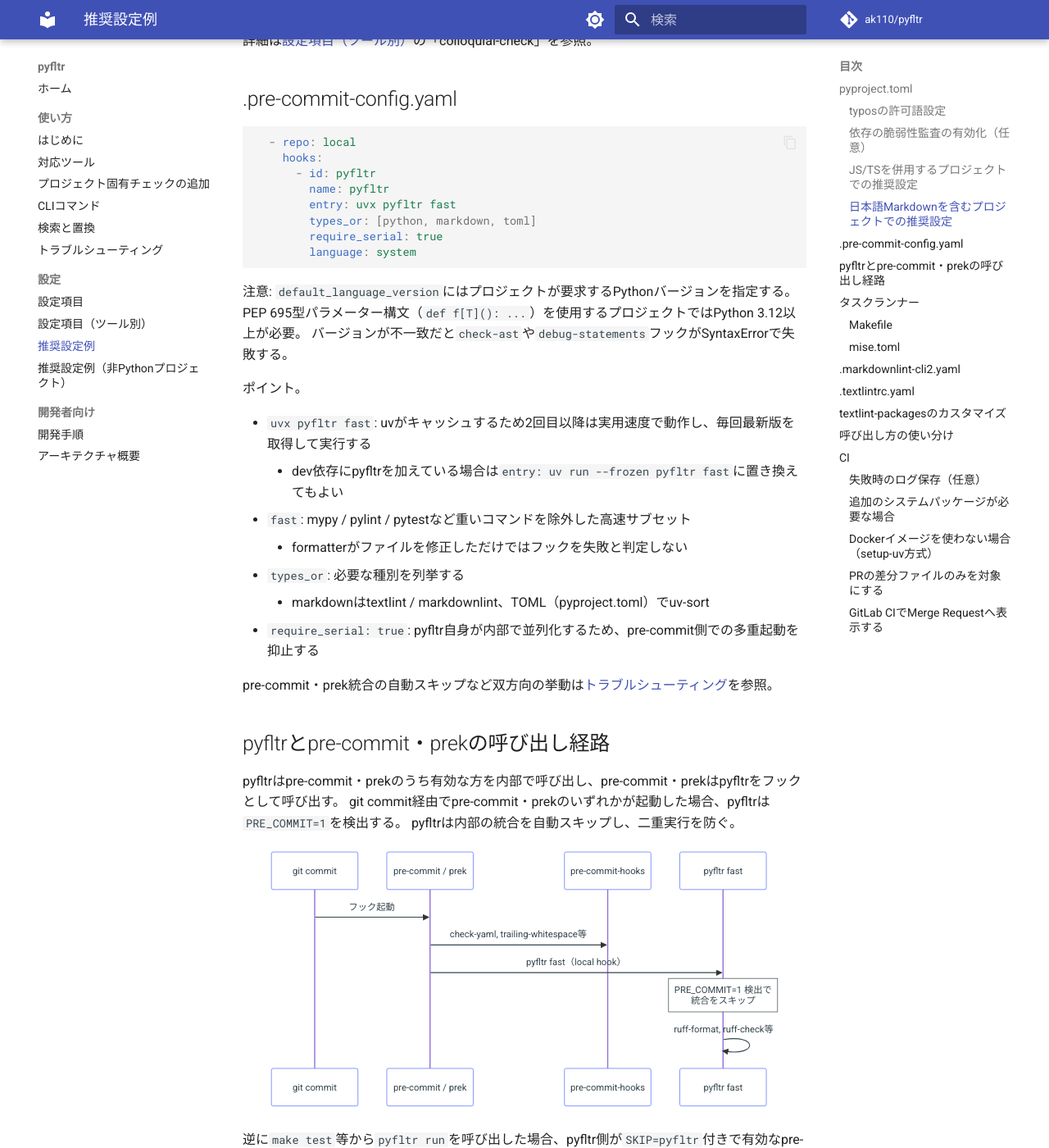
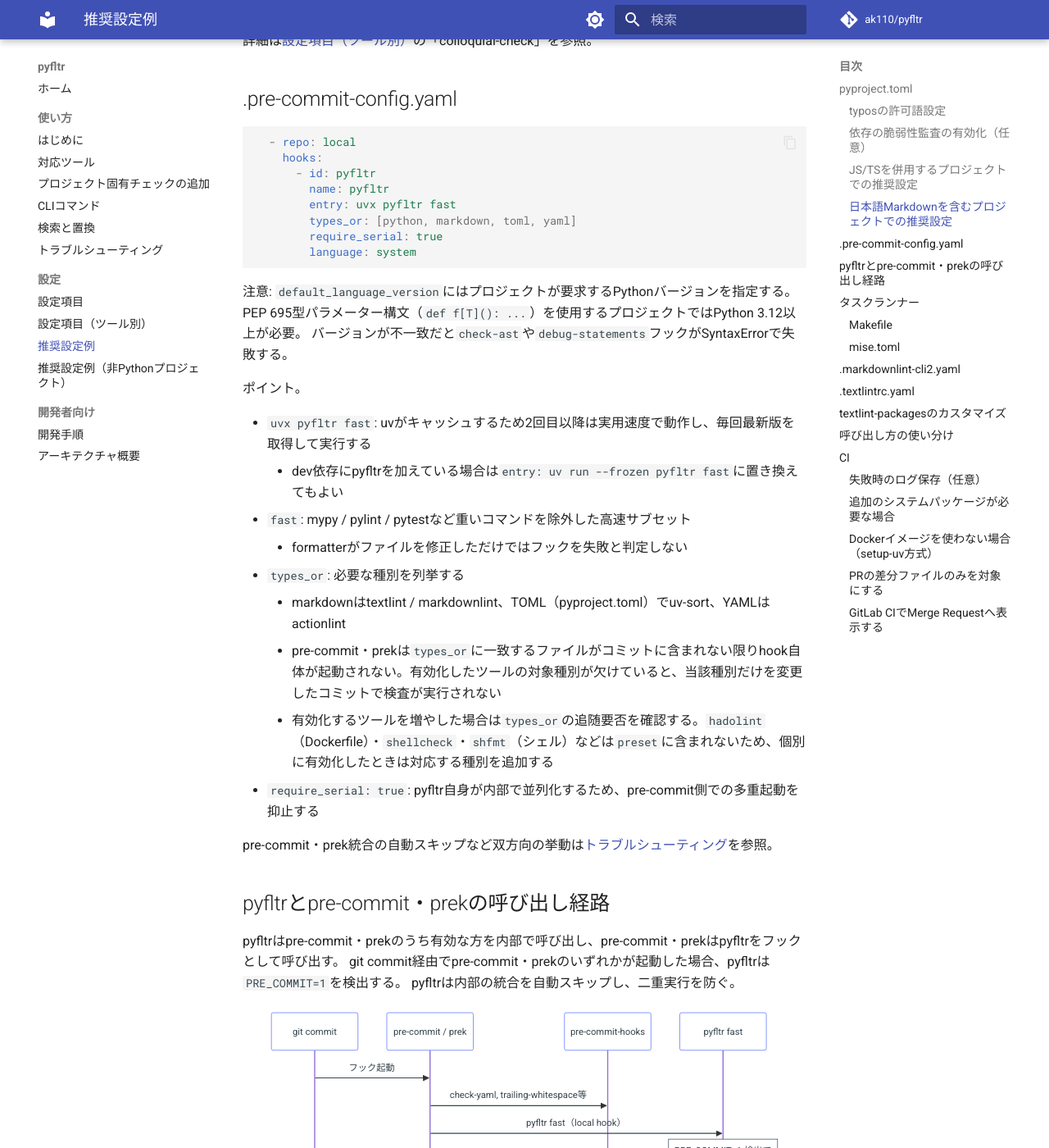
Before and after one commit to ak110/pyfltr, an MkDocs documentation site: the page built from docs/guide/recommended.md, in a window 1280 px wide and 1400 px high, scrolled down 6045 px. Shown: the whole window at 82% size. Built offline with MkDocs 1.6.1 and Material for MkDocs 9.7.7, drawn with Linux system fonts in a browser that asks for light colours; comment, search, counter and statistics services are not loaded.

Commit message:
fix(pre-commit): 有効化済みツールの対象種別をtypes_orへ追加する
actionlint・yamllint・shellcheck・shfmt・hadolintを有効化しているにもかかわらず、
YAML・シェル・Dockerfileのみを変更したコミットではhook自体が起動せず、
当該ツールの検査が実行されない状態だった。対象種別を追加して是正する。

再発予防: 対象種別を漏らさず列挙する判断基準を設定ファイルのコメントと
テスト・実装制約のスキルへ記録し、ツール追加時に追随要否を確認できるようにした。

Co-Authored-By: Claude Opus 5 (1M context) <noreply@anthropic.com>
Claude-Session: https://claude.ai/code/session_014AQ6nM1MwPcRcBq5Xs5VYA

````diff
--- a/docs/guide/recommended.md
+++ b/docs/guide/recommended.md
@@ -261,7 +261,7 @@ colloquial-check = true
       - id: pyfltr
         name: pyfltr
         entry: uvx pyfltr fast
-        types_or: [python, markdown, toml]
+        types_or: [python, markdown, toml, yaml]
         require_serial: true
         language: system
 ```
@@ -277,7 +277,9 @@ PEP 695型パラメーター構文（`def f[T](): ...`）を使用するプロ
 - `fast`: mypy / pylint / pytestなど重いコマンドを除外した高速サブセット
     - formatterがファイルを修正しただけではフックを失敗と判定しない
 - `types_or`: 必要な種別を列挙する
-    - markdownはtextlint / markdownlint、TOML（pyproject.toml）でuv-sort
+    - markdownはtextlint / markdownlint、TOML（pyproject.toml）でuv-sort、YAMLはactionlint
+    - pre-commit・prekは`types_or`に一致するファイルがコミットに含まれない限りhook自体が起動されない。有効化したツールの対象種別が欠けていると、当該種別だけを変更したコミットで検査が実行されない
+    - 有効化するツールを増やした場合は`types_or`の追随要否を確認する。`hadolint`（Dockerfile）・`shellcheck`・`shfmt`（シェル）などは`preset`に含まれないため、個別に有効化したときは対応する種別を追加する
 - `require_serial: true`: pyfltr自身が内部で並列化するため、pre-commit側での多重起動を抑止する
 
 pre-commit・prek統合の自動スキップなど双方向の挙動は[トラブルシューティング](troubleshooting.md)を参照。
````
Also changed, not shown: .claude/skills/test-constraints/SKILL.md (+6 -0 lines), .pre-commit-config.yaml (+8 -1 lines).
